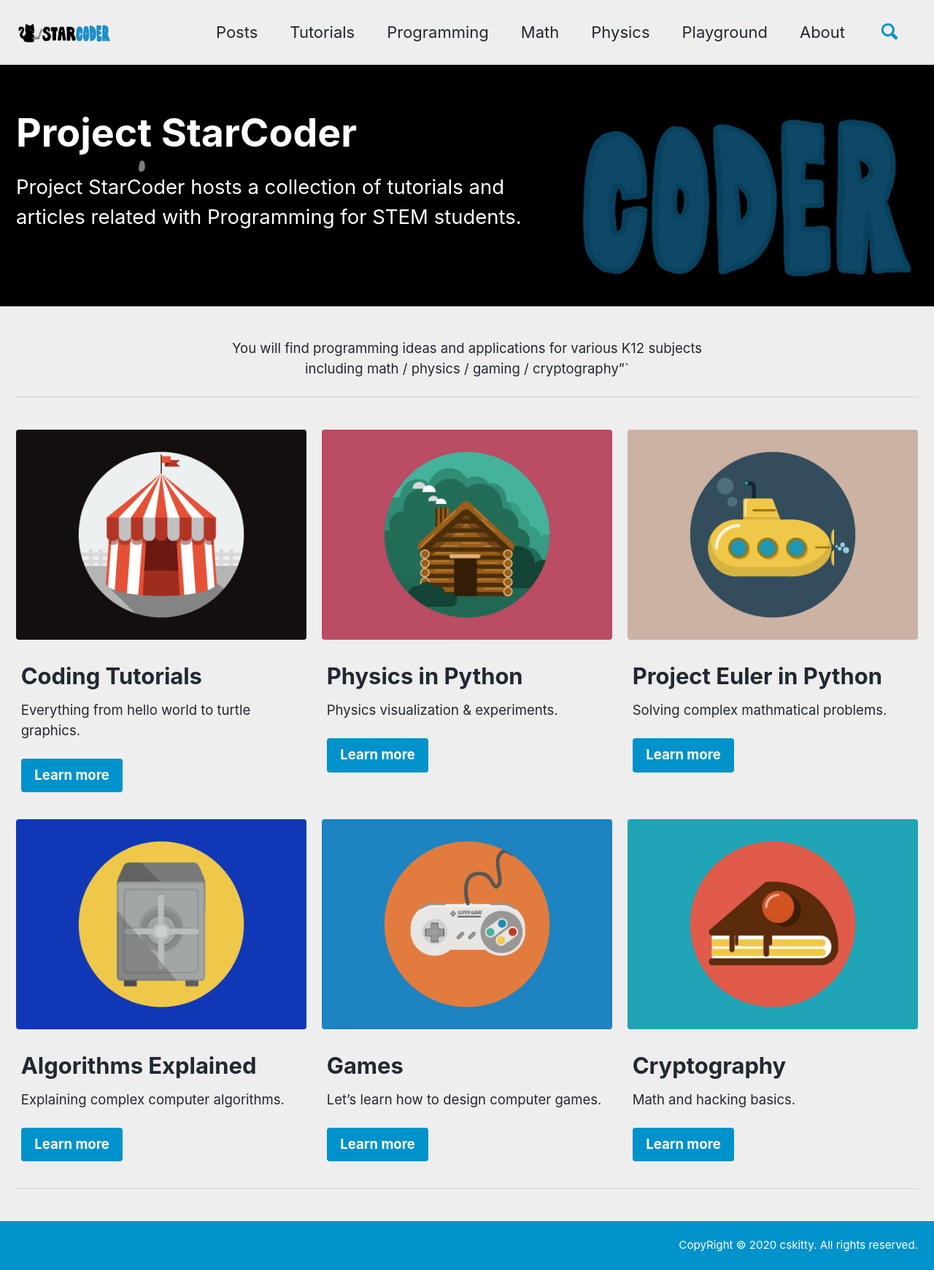
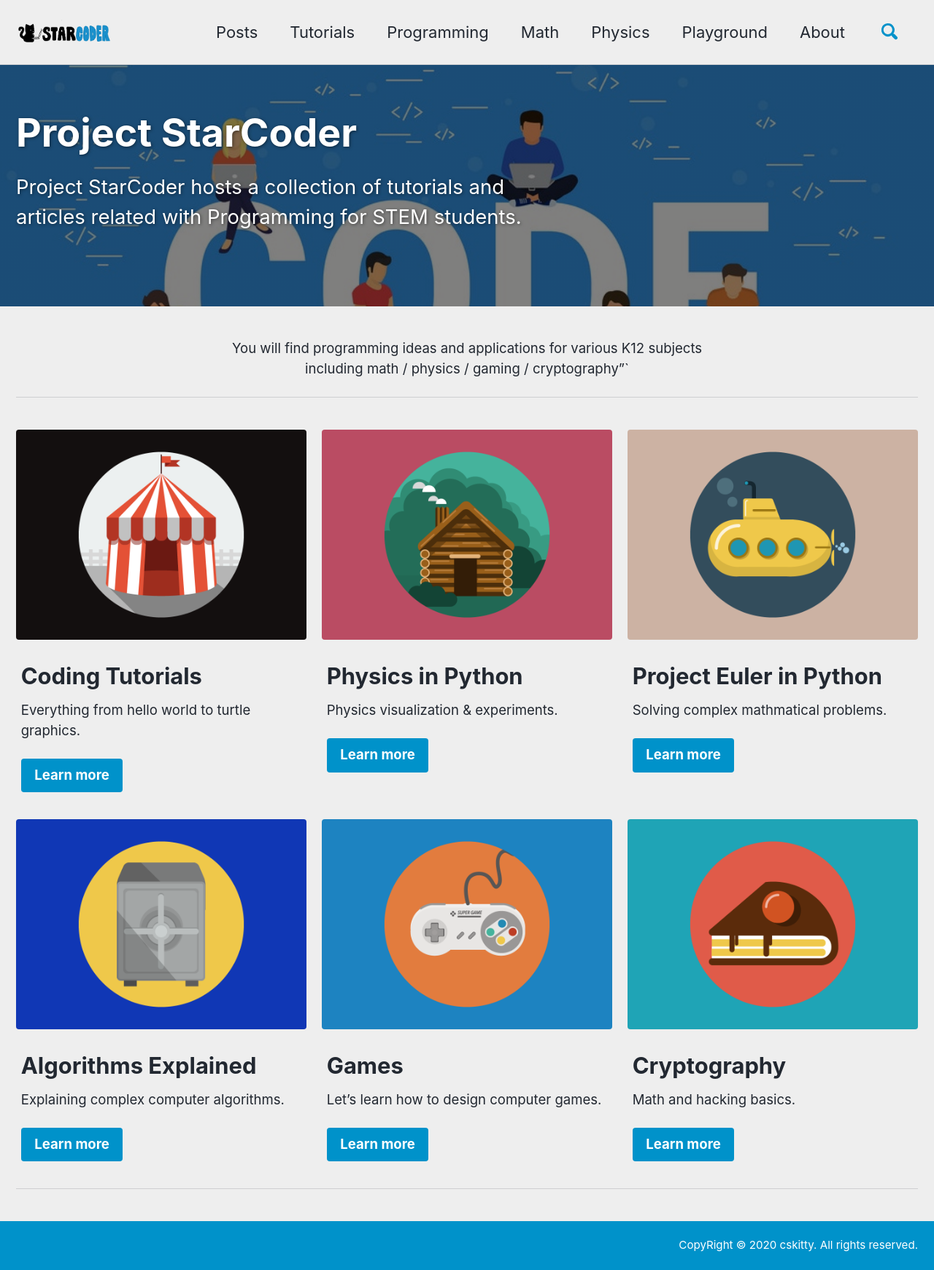
Before and after one commit to cskitty/cskitty.github.io, a Jekyll site: the page built from _pages/home.md, in a window 1280 px wide. Shown: the whole page at 73% size. Built offline with Jekyll 4.4.1, drawn with Linux system fonts in a browser that asks for light colours; cached includes are drawn as plain includes; nearby versions of some CDN libraries.

Commit message:
Update home.md
changed back to starcoder.jpg

```diff
--- a/_pages/home.md
+++ b/_pages/home.md
@@ -6,7 +6,7 @@ date: 2016-03-23T11:48:41-04:00
 header:
   overlay_color: "#000"
   overlay_filter: "0.5"
-  overlay_image: /assets/images/headertitlelogo.png
+  overlay_image: /assets/images/starcoder.jpg
 excerpt: "Project StarCoder hosts a collection of tutorials and articles related with Programming for STEM students."
 intro:
   - excerpt: 'You will find programming ideas and applications for various K12 subjects including math / physics / gaming / cryptography"`'
```
